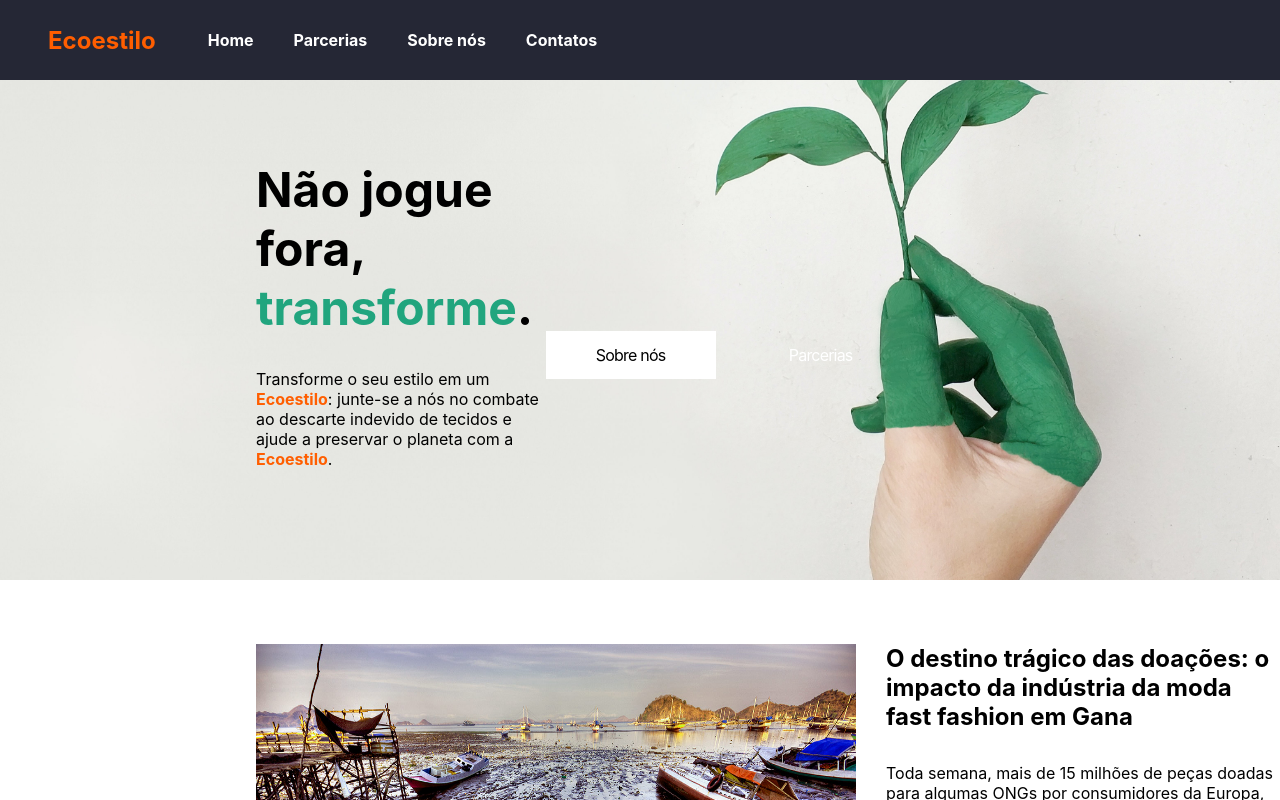
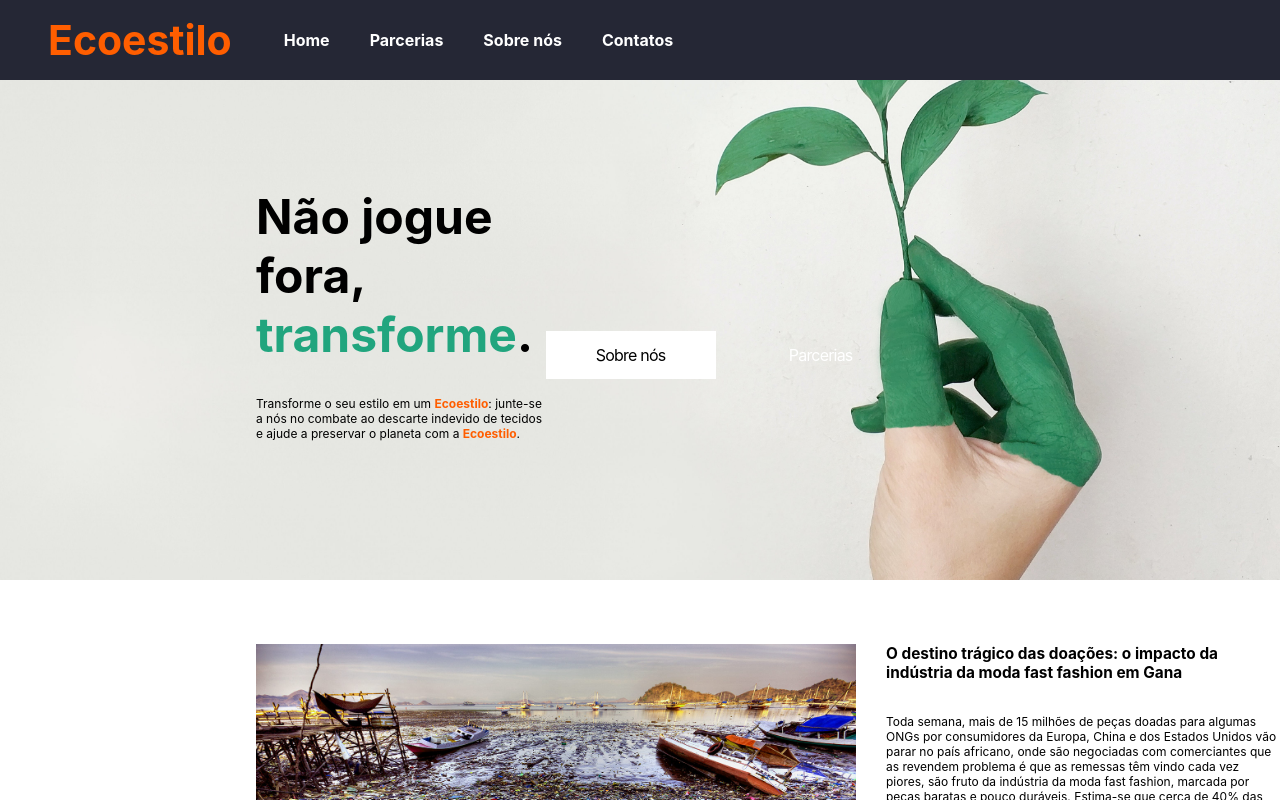
Before and after one commit to Samanta00/Ecoestilo, a React (Vite) app in the folder front/: page / in a window 1280 px wide. Shown: the top 800 px of the page. Built offline with nearby package versions, Linux system fonts and the light colour scheme.

Commit message:
finalização dos graficos

```diff
--- a/front/src/component/HomeContent/grafico/grafico.jsx
+++ b/front/src/component/HomeContent/grafico/grafico.jsx
@@ -122,6 +122,7 @@ export const Grafico = () => {
     <div className="container">
       <div className="divPai">
         <h1>Países que sofrem com a poluição Têxtil</h1>
+
         <div className="graficoContainer">
           <Chart
             chartType="PieChart"
@@ -133,7 +134,7 @@ export const Grafico = () => {
           />
         </div>
         <div className="introducaoPaises">
-          <h3>
+          <p>
             De acordo com o gráfico listado, esses são os países que mais sofrem
             com a poluição têxtil, são lugares de baixo índice de desenvolvimento
             onde a desigualdade social é enorme e com isso ganham desvantagem ao
@@ -146,7 +147,7 @@ export const Grafico = () => {
             ficando em países ricos), para mercadores que pagam em igualmente a
             empresa misturam todos os tipos de roupas em embalagens com 40 kg de
             roupas.
-          </h3>
+          </p>
         </div>
         <div className="container2">
           <h2>
@@ -157,8 +158,8 @@ export const Grafico = () => {
           <div>
             <img className="imagem" src={fasFasion}></img>
           </div>
-          <div className="fastfashion">
-            <h4>
+          <div className="introducaoPaises">
+            <p>
               Logo a baixo foram listadas algumas marcas mundialmente conhecidas
               mas antes de exibi-las é importante ressaltar que empresas de roupas
               tendem a se inovar no mercado comercial, dessa forma a expansão de
@@ -167,7 +168,7 @@ export const Grafico = () => {
               a distribuição para o continente africanos(onde roupas mais frágeis
               são revendidas) e costa do marfim(onde roupas com melhores tecidos
               são revendidos)
-            </h4>
+            </p>
           </div>
           <div className="tabelaContainer">
             <table>
@@ -204,9 +205,9 @@ export const Grafico = () => {
             </table>
           </div>
         </div>
-        <h3>
-          índices do gráfico mostram quais são os países mais causadores de dados
-        </h3>
+        <h2>
+          índices do gráfico mostram quais são os países mais causadores de Poluição Têxtil
+        </h2>
         <Chart
           chartType="PieChart"
           data={paisesPrejudiciais}
@@ -215,6 +216,11 @@ export const Grafico = () => {
           height="400px"
           legendToggle
         />
+        <p>Os Países de grande desenvolvimento geralmente são os maiores causadores de poluição têxtil e isso tudo
+          por conta de industrias multinacionais que estão alocadas nessas regiões, dessa forma o mercado
+          da moda cria novas tendencias de criações para o público alvo que geralmente são digitais influêncers e com isso
+          outros publicos são influenciados surgindo desde então o maior causados de poluição têxtil o famoso Fast Fahion.
+        </p>
       </div>
     </div>
   );
--- a/front/src/component/HomeContent/grafico/style/grafico.css
+++ b/front/src/component/HomeContent/grafico/style/grafico.css
@@ -36,11 +36,6 @@ tr {
     justify-content: center;
 }
 
-.fastfashion {
-    width: 100%;
-    height: 250px;
-}
-
 .graficoContainer {
     display: flex;
     justify-content: center;
@@ -68,20 +63,21 @@ tr {
 h1 {
     font-weight: 0.5vw;
     align-items: center;
+    font-size: 3.20vw;
 }
-
+h2{
+    font-weight: 0.5vw;
+    align-items: center;
+    font-size: 1.20vw;
+}
 .imagem {
     width: 100%;
     /* height: 20vw; */
     padding: 10px 25px;
 }
 
-h4 {
-    width: 32vw;
-    height: 4vw;
-    align-items: center;
+
+p {
+    font-size: clamp(0.52em, 0.70em + 0.52vw, 0.75em);
+
 }
-
-h3 {
-    margin-top: 2em;
-}
```
